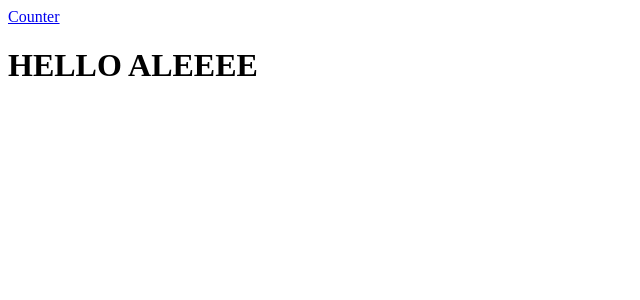
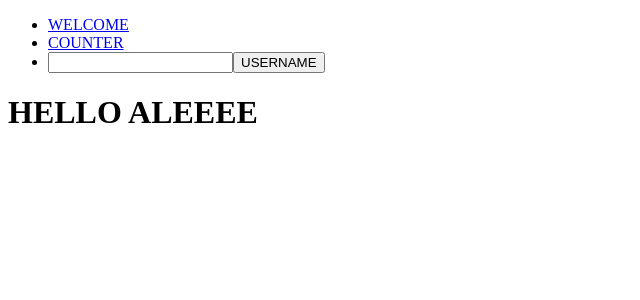
Before and after one commit to Leonardocamisa/react_exercises, a React (Create React App) app in the folder exercises/: page / in a window 1280 px wide. Shown: the top 300 px of the page, without its empty margins (0-640 px from the left). Built offline with nearby package versions, Linux system fonts and the light colour scheme.

Commit message:
exercise completed

```diff
--- a/exercises/src/App.js
+++ b/exercises/src/App.js
@@ -1,17 +1,41 @@
 import React from "react";
 import { Welcome } from "./Welcome";
-import { Routes, Route } from "react-router-dom";
+import { Routes, Route, Link, useNavigate } from "react-router-dom";
 import { ClickCounter } from "./Counter";
 import { ShowGithubUser } from "./ShowGithubUser";
+import { useState } from "react";
 
 export function App() {
+
+  const navigate = useNavigate()
+
+  const [usernameValue,setUsernameValue] = useState()
+
+   const handleNavigate = () => {
+
+    navigate(`/users/${usernameValue}`)
+
+   }
+
   return (
     <>
       <div>
+        <ul>
+          <li>
+            <Link to={"/"}>WELCOME</Link>
+          </li>
+          <li>
+            <Link to={"/counter"}>COUNTER</Link>
+          </li>
+          <li>
+            <input type="text" onKeyUp={(e)=>setUsernameValue(e.target.value)}/>
+            <button onClick={handleNavigate}>USERNAME</button>
+          </li>
+        </ul>
         <Routes>
           <Route path="/" element={<Welcome name="ALEEEE" />}></Route>
           <Route path="/counter" element={<ClickCounter />}></Route>
-          <Route path="users/:username" element={<ShowGithubUser />}/>
+          <Route path="/users/:username" element={<ShowGithubUser />} />
         </Routes>
       </div>
     </>
--- a/exercises/src/Counter.js
+++ b/exercises/src/Counter.js
@@ -1,5 +1,4 @@
 import { useState } from "react";
-import {Link} from 'react-router-dom'
 
 export function ClickCounter() {
 
@@ -12,7 +11,6 @@ export function ClickCounter() {
 
   return (
     <div>
-     <Link to="/" > Welcome</Link>
       <h1>Count : {count}</h1>
       <button onClick = {()=>eventHandler()}>Increase</button>
     </div>
--- a/exercises/src/ShowGithubUser.js
+++ b/exercises/src/ShowGithubUser.js
@@ -1,5 +1,4 @@
-import { useState } from "react";
-import { Link, useParams } from "react-router-dom";
+import { useParams } from "react-router-dom";
 import { GithubUser } from "./GithubUser";
 
 export function ShowGithubUser(){
--- a/exercises/src/Welcome.js
+++ b/exercises/src/Welcome.js
@@ -1,9 +1,6 @@
-import {Link} from 'react-router-dom'
-
 export function Welcome({name}) {
     return(
     <div>
-        <Link to= "/counter">Counter</Link>
         <h1>HELLO {!name ? "WORLD" : name}</h1>
     </div>)
 }
```
